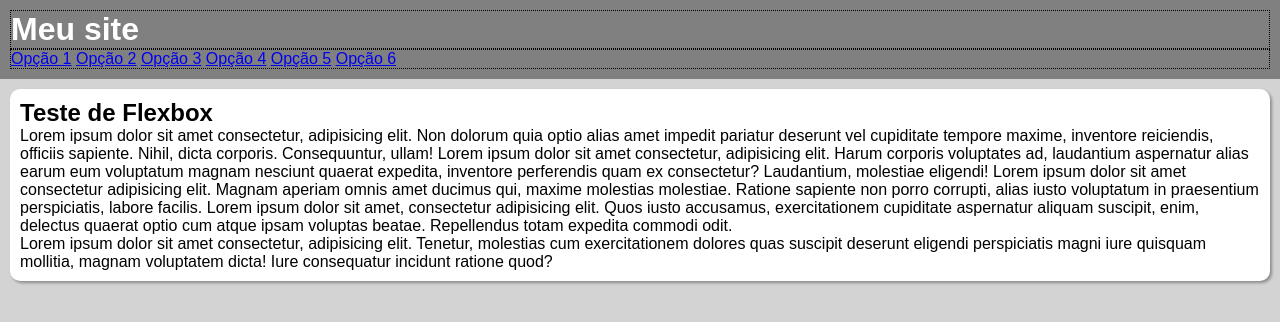
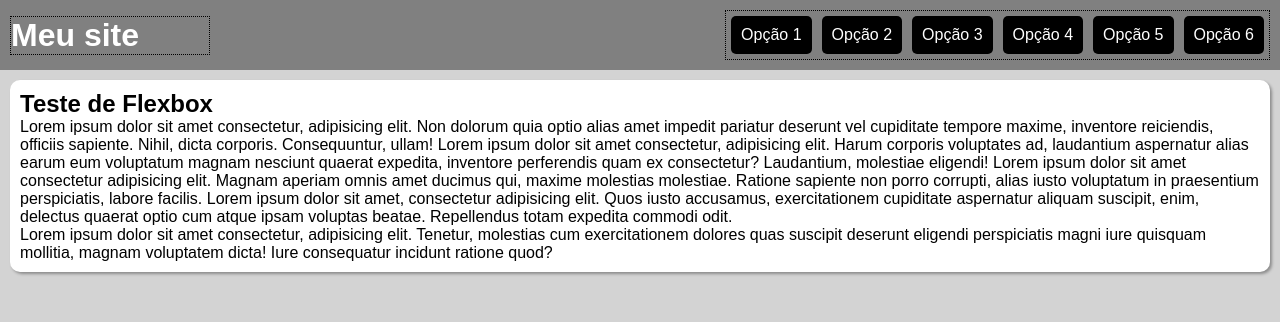
Before and after one commit to fbeaviana/html-css, a plain HTML site: page exercicios/ex027/flex013 - menu flexbox/index.html in a window 1280 px wide. Drawn offline with Linux system fonts and the light colour scheme.

Commit message:
menu-flexbox

```diff
--- a/exercicios/ex027/flex013 - menu flexbox/style.css
+++ b/exercicios/ex027/flex013 - menu flexbox/style.css
@@ -18,14 +18,39 @@ header{
     background-color: gray;
     color: white;
     padding: 10px;
+
+    display: flex;
+    flex-flow: row wrap;
+    justify-content: space-between;
+    align-items: center;
 }
 
 header > h1{
     border: 1px dotted black;
+    flex: 0 0 200px;
 }
 
 header > nav{
     border: 1px dotted black;
+    display: flex;
+    flex-flow: row wrap;
+    justify-content: flex-end;
+}
+
+header > nav > a{
+    background-color: black;
+    color: white;
+    padding: 10px;
+    margin: 5px;
+    border-radius: 5px;
+    text-decoration: none;
+    text-align: center;
+}
+
+header > nav > a:hover{
+    background-color: white;
+    color: black;
+    transition: background-color .05s;
 }
 
 main{
```
